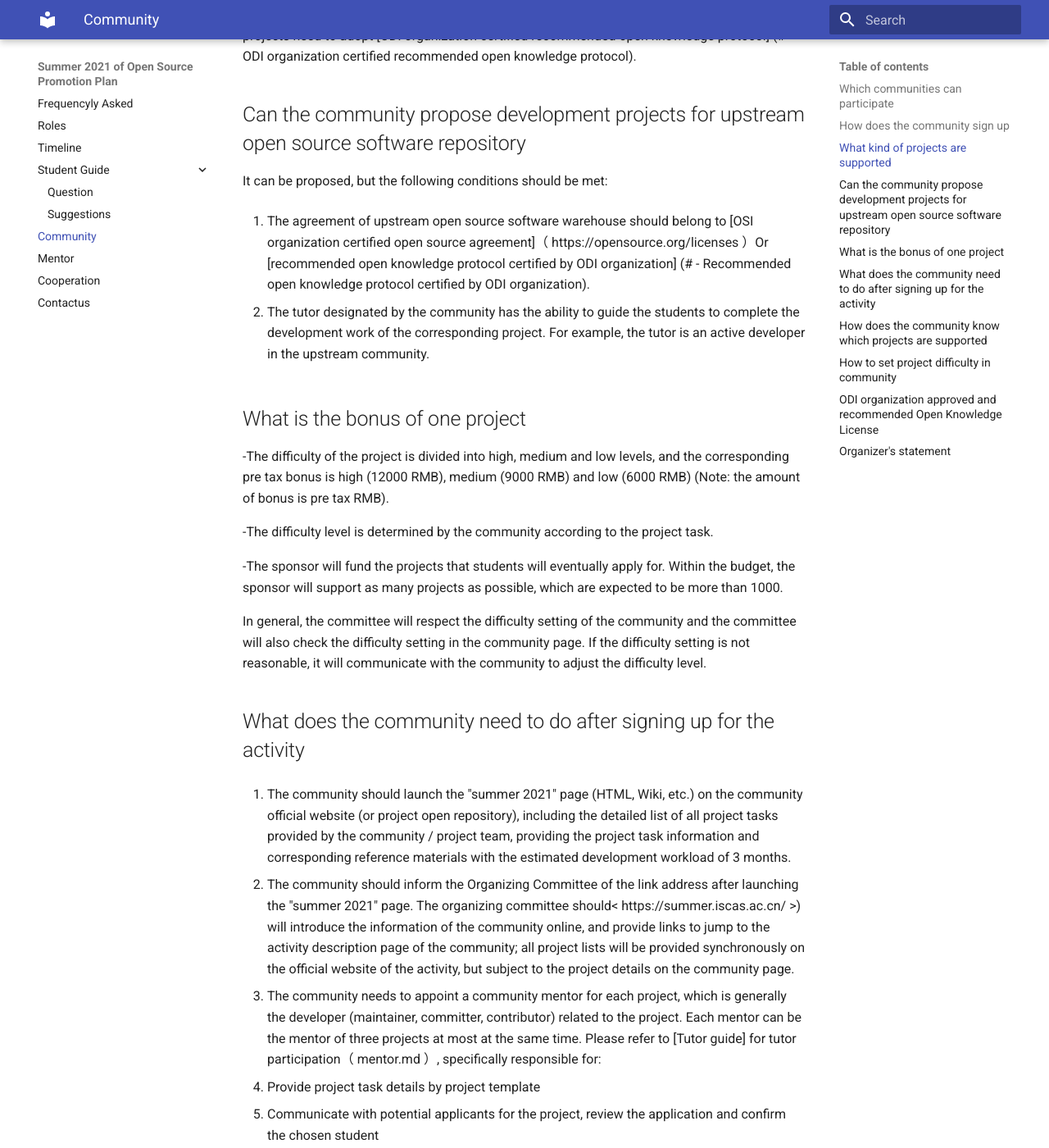
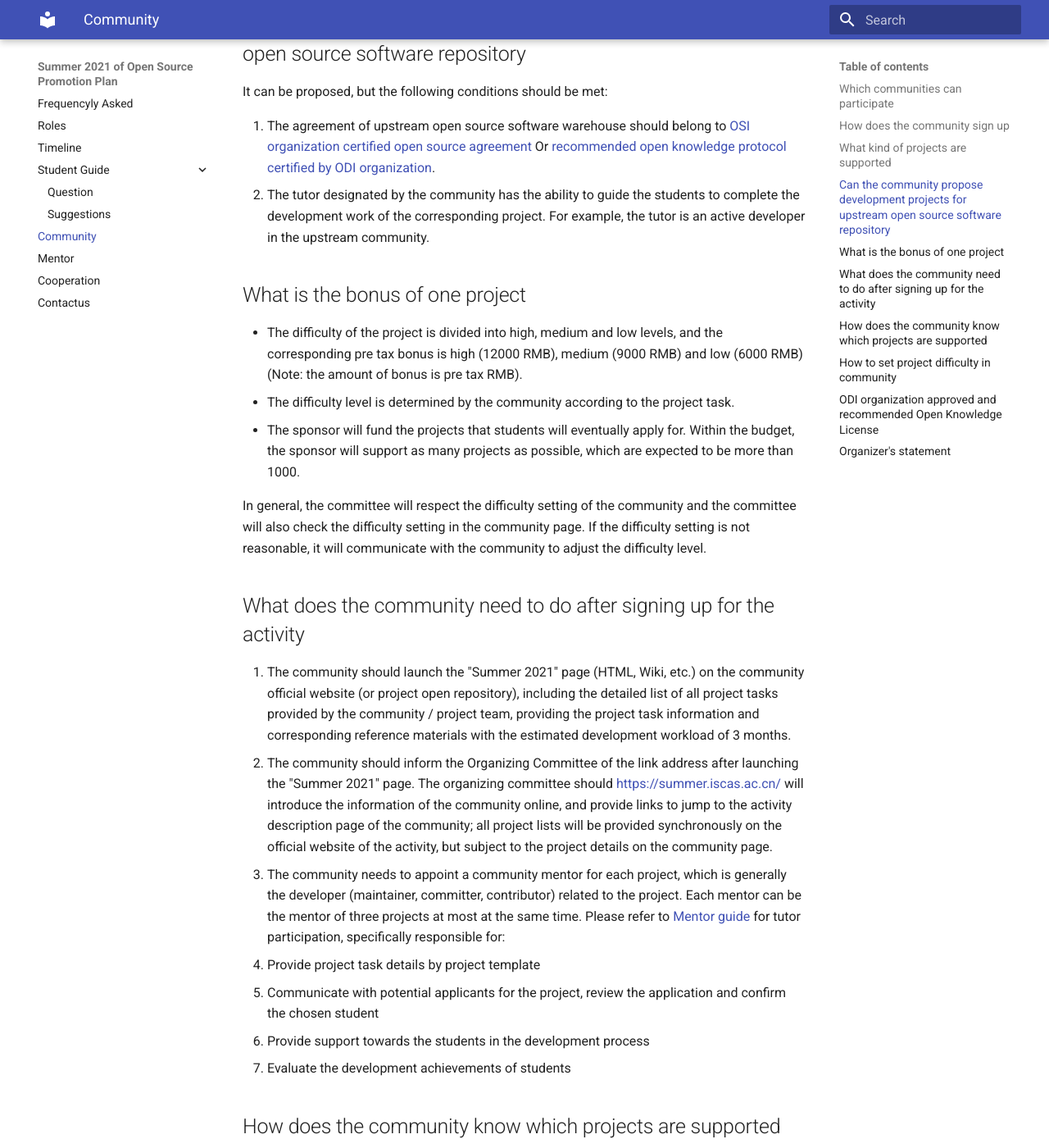
Before and after one commit to summer-ospp/help-en, an MkDocs documentation site: the page built from docs/community.md, in a window 1280 px wide and 1400 px high, scrolled down 849 px. Shown: the whole window at 82% size. Built offline with MkDocs 1.6.1 and Material for MkDocs 9.7.7, drawn with Linux system fonts in a browser that asks for light colours; some of the changed text lies outside the part shown.

Commit message:
fix some format warnings.

```diff
--- a/docs/community.md
+++ b/docs/community.md
@@ -1,159 +1,81 @@
 # Community Participation Guide
-
-
 
 ## Which communities can participate
 
-
-
-This activity is open, as long as the repository in the open source community adopts [OSI organization approved open source license]（ https://opensource.org/licenses ）or [ODI organization approved and recommended Open Knowledge License]（ https://opendefinition.org/licenses/ ), and other open and shared licenses are all supported by this activity.
-
+This activity is open, as long as the repository in the open source community adopts [OSI organization approved open source license](https://opensource.org/licenses) or [ODI organization approved and recommended Open Knowledge License](https://opendefinition.org/licenses/), and other open and shared licenses are all supported by this activity.
 For the list of recommended licenses supported by ODI organization, please refer to [ODI organization approved and recommended Open Knowledge License (# - ODI organization approved and recommended Open Knowledge License).
-
 With regards to the open source community focusing on promoting open source, welcome to contact the organizing committee to communicate how to promote this activity and to conduct the subsequent cooperation.
-
-
 
 ## How does the community sign up
 
-
-
 Please send the community information to email summer@iscas.ac.cn The organizer will connect with the community to discuss the subsequent cooperation.
-
-
 
 ## What kind of projects are supported
 
-
-
 "Summer 2021" activities give priority to supporting development projects, while taking into account all kinds of projects conducive to community development, such as knowledge-based open-source projects such as the Sinicization of technical documents, and the total proportion of non development projects supported will not exceed 20%. Non development open source projects need to adopt [ODI organization certified recommended open knowledge protocol] (# ODI organization certified recommended open knowledge protocol).
-
-
 
 ## Can the community propose development projects for upstream open source software repository
 
-
-
 It can be proposed, but the following conditions should be met:
 
-
-
-1. The agreement of upstream open source software warehouse should belong to [OSI organization certified open source agreement]（ https://opensource.org/licenses ）Or [recommended open knowledge protocol certified by ODI organization] (# - Recommended open knowledge protocol certified by ODI organization).
-
+1. The agreement of upstream open source software warehouse should belong to [OSI organization certified open source agreement](https://opensource.org/licenses) Or  [recommended open knowledge protocol certified by ODI organization](# - Recommended open knowledge protocol certified by ODI organization).
 2. The tutor designated by the community has the ability to guide the students to complete the development work of the corresponding project. For example, the tutor is an active developer in the upstream community.
-
-
 
 ## What is the bonus of one project
 
-
-
--The difficulty of the project is divided into high, medium and low levels, and the corresponding pre tax bonus is high (12000 RMB), medium (9000 RMB) and low (6000 RMB) (Note: the amount of bonus is pre tax RMB).
-
--The difficulty level is determined by the community according to the project task.
-
--The sponsor will fund the projects that students will eventually apply for. Within the budget, the sponsor will support as many projects as possible, which are expected to be more than 1000.
-
-
+- The difficulty of the project is divided into high, medium and low levels, and the corresponding pre tax bonus is high (12000 RMB), medium (9000 RMB) and low (6000 RMB) (Note: the amount of bonus is pre tax RMB).
+- The difficulty level is determined by the community according to the project task.
+- The sponsor will fund the projects that students will eventually apply for. Within the budget, the sponsor will support as many projects as possible, which are expected to be more than 1000.
 
 In general, the committee will respect the difficulty setting of the community and the committee will also check the difficulty setting in the community page. If the difficulty setting is not reasonable, it will communicate with the community to adjust the difficulty level.
 
-
-
 ## What does the community need to do after signing up for the activity
 
-
-
-1. The community should launch the "summer 2021" page (HTML, Wiki, etc.) on the community official website (or project open repository), including the detailed list of all project tasks provided by the community / project team, providing the project task information and corresponding reference materials with the estimated development workload of 3 months.
-
-2. The community should inform the Organizing Committee of the link address after launching the "summer 2021" page. The organizing committee should< https://summer.iscas.ac.cn/ >) will introduce the information of the community online, and provide links to jump to the activity description page of the community; all project lists will be provided synchronously on the official website of the activity, but subject to the project details on the community page.
-
-3. The community needs to appoint a community mentor for each project, which is generally the developer (maintainer, committer, contributor) related to the project. Each mentor can be the mentor of three projects at most at the same time. Please refer to [Tutor guide] for tutor participation（ mentor.md ）, specifically responsible for:
-
-- Provide project task details by project template
-
-- Communicate with potential applicants for the project, review the application and confirm the chosen student
-
-- Provide support towards the students in the development process
-
-- Evaluate the development achievements of students
-
+1. The community should launch the "Summer 2021" page (HTML, Wiki, etc.) on the community official website (or project open repository), including the detailed list of all project tasks provided by the community / project team, providing the project task information and corresponding reference materials with the estimated development workload of 3 months.
+2. The community should inform the Organizing Committee of the link address after launching the "Summer 2021" page. The organizing committee should <https://summer.iscas.ac.cn/> will introduce the information of the community online, and provide links to jump to the activity description page of the community; all project lists will be provided synchronously on the official website of the activity, but subject to the project details on the community page.
+3. The community needs to appoint a community mentor for each project, which is generally the developer (maintainer, committer, contributor) related to the project. Each mentor can be the mentor of three projects at most at the same time. Please refer to [Mentor guide](mentor.md) for tutor participation, specifically responsible for:
+   - Provide project task details by project template
+   - Communicate with potential applicants for the project, review the application and confirm the chosen student
+   - Provide support towards the students in the development process
+   - Evaluate the development achievements of students
 
 ## How does the community know which projects are supported
 
-
-
 After informing the Organizing Committee of the link address of the "summer 2021" page of the community, the organizing committee will add the "summer 2021" project link of the community in the open source community page of the official website of the activity, thus the project list in this page is the candidate supported projects.
-
-
 
 General requirements for funded projects:
 
-
-
-1. The open source software corresponding to the development project adopts [OSI organization certified open source license]（ https://opensource.org/licenses )
-
-2. The repository corresponding to the open knowledge project adopts ODI organization approved and recommended Open Knowledge License（ https://opendefinition.org/licenses/ ）For the specific list, please refer to: [ODI organization approved and recommended Open Knowledge License] (# ODI organization approved and recommended Open Knowledge License)
-
+1. The open source software corresponding to the development project adopts [OSI organization certified open source license](https://opensource.org/licenses)
+2. The repository corresponding to the open knowledge project adopts [ODI organization approved and recommended Open Knowledge License](https://opendefinition.org/licenses/) For the specific list, please refer to: [ODI organization approved and recommended Open Knowledge License] (# ODI organization approved and recommended Open Knowledge License)
 
 The organizing committee will evaluate whether the project will be supported or not according to the application of the students.
 
-
-
 ## How to set project difficulty in community
-
-
 
 The difficulty of the project is divided into high, medium and low levels, and the community can set it according to the following reference standards. The Organizing Committee suggests that the difficulty of open knowledge projects should be low or medium.
 
-
-
 The following are the reference standards of difficulty:
 
-
-
 - High: bonus RMB 12000
-
 - A competent master student majoring in computer science
-
 - The typical high difficulty is to optimize the class work, improve the time, reduce the memory occupation, provide performance and so on.
-
 - Medium: bonus RMB 9000
-
 - Objective: the ability is equivalent to the graduate freshmen or graduate sophomore master majoring in computer science
-
 - Low: bonus RMB 6000
-
 - Objective: the ability is equivalent to the junior and senior computer major bachelor students
-
-
 
 ## ODI organization approved and recommended Open Knowledge License
 
-
-
 The following open knowledge agreement projects are accepted in this activity:
 
-
-
-- [Creative Commons CCZero (CC0)]( https://opendefinition.org/licenses/cc-zero )
-
-- [Open Data Commons Public Domain Dedication and Licence (PDDL)]( https://opendefinition.org/licenses/odc-pddl )
-
-- [Creative Commons Attribution 4.0 (CC-BY-4.0)]( https://opendefinition.org/licenses/cc-by )
-
-- [Open Data Commons Attribution License (ODC-BY)]( https://opendefinition.org/licenses/odc-by )
-
-- [Creative Commons Attribution Share-Alike 4.0 (CC-BY-SA-4.0)]( https://opendefinition.org/licenses/cc-by-sa )
-
-- [Open Data Commons Open Database License (ODbL)]( https://opendefinition.org/licenses/odc-odbl )
-
-
+- [Creative Commons CCZero (CC0)](https://opendefinition.org/licenses/cc-zero)
+- [Open Data Commons Public Domain Dedication and Licence (PDDL)](https://opendefinition.org/licenses/odc-pddl)
+- [Creative Commons Attribution 4.0 (CC-BY-4.0)](https://opendefinition.org/licenses/cc-by)
+- [Open Data Commons Attribution License (ODC-BY)](https://opendefinition.org/licenses/odc-by)
+- [Creative Commons Attribution Share-Alike 4.0 (CC-BY-SA-4.0)](https://opendefinition.org/licenses/cc-by-sa)
+- [Open Data Commons Open Database License (ODbL)](https://opendefinition.org/licenses/odc-odbl)
 
 ## Organizer's statement
 
-
-
 1. The organizer has no intellectual property claim for the development achievements of the students in this activity;
-
 2. Relevant intellectual property achievements are determined by the community and students according to the guidelines for participating in the community development (for instance, signing CLA with student developers);
```
Also changed, not shown: docs/contactus.md (+4 -24 lines), docs/cooperation.md (+4 -22 lines), docs/index.md (+15 -133 lines).
